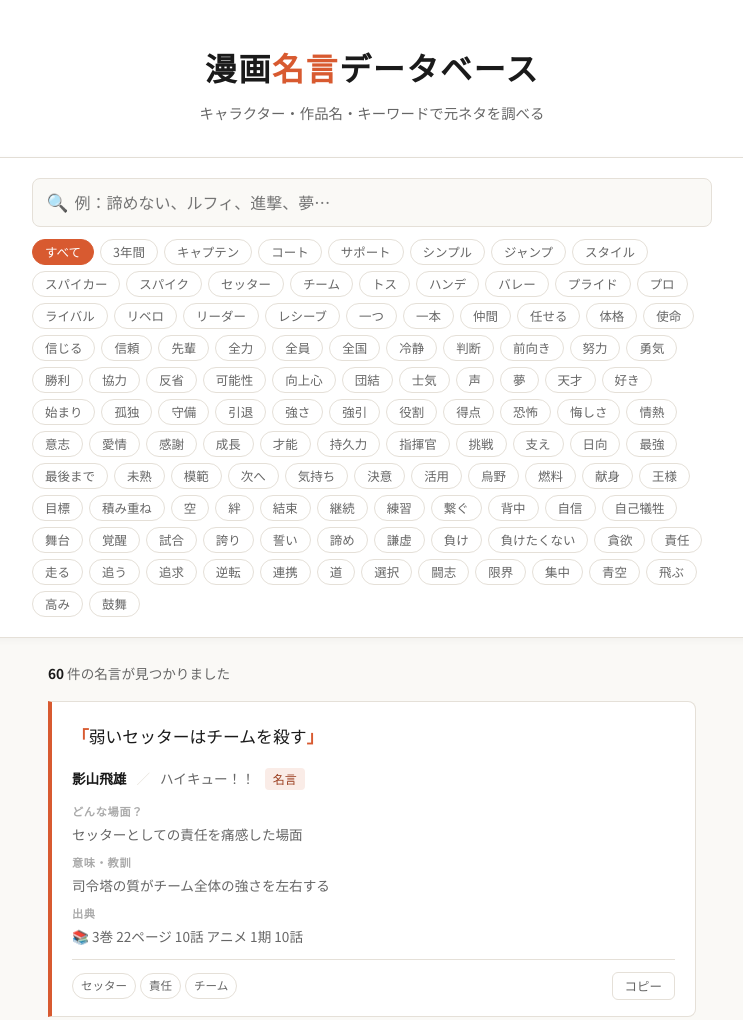
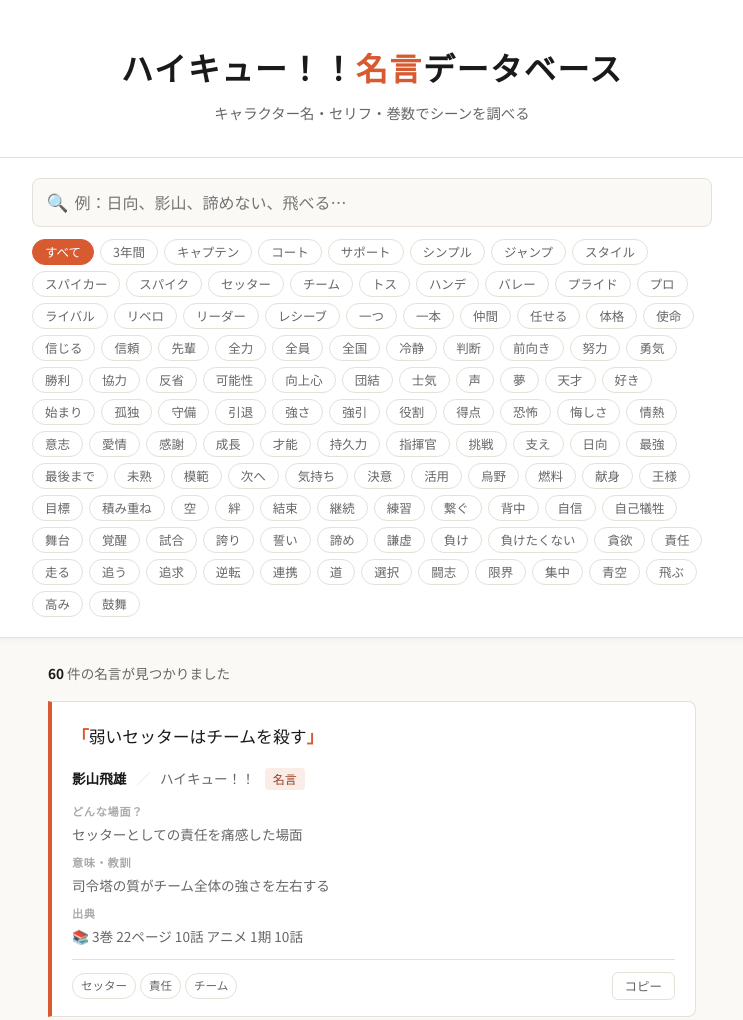
Before and after one commit to peftware/meigen-finder, a plain HTML site: page index.html in a window 1280 px wide. Shown: the top 1020 px of the page, without its empty margins (268-1011 px from the left). Drawn offline with Linux system fonts and the light colour scheme.

Commit message:
Update index.html

```diff
--- a/index.html
+++ b/index.html
@@ -3,8 +3,8 @@
 <head>
   <meta charset="UTF-8">
   <meta name="viewport" content="width=device-width, initial-scale=1.0">
-  <title>漫画名言データベース | 元ネタ・場面をあいまい検索</title>
-  <meta name="description" content="漫画・アニメの名言・格言を元ネタ解説つきで検索。キャラクター名・作品名・キーワードからあいまい検索できます。">
+  <title>ハイキュー！！名言データベース | セリフの元ネタ・場面をあいまい検索</title>
+  <meta name="description" content="ハイキュー！！の名言・セリフを元ネタ解説つきで検索。キャラクター名・キーワード・巻数からあいまい検索できます。">
   <link rel="preconnect" href="https://fonts.googleapis.com">
   <link href="https://fonts.googleapis.com/css2?family=Noto+Serif+JP:wght@400;700&family=Noto+Sans+JP:wght@400;500;700&display=swap" rel="stylesheet">
   <style>
@@ -244,15 +244,15 @@
 <body>
 
 <header>
-  <h1 class="site-title">漫画<span>名言</span>データベース</h1>
-  <p class="site-desc">キャラクター・作品名・キーワードで元ネタを調べる</p>
+  <h1 class="site-title">ハイキュー！！<span>名言</span>データベース</h1>
+  <p class="site-desc">キャラクター名・セリフ・巻数でシーンを調べる</p>
 </header>
 
 <div class="search-section">
   <div class="search-inner">
     <div class="search-box">
       <span class="search-icon">🔍</span>
-      <input id="search" type="search" placeholder="例：諦めない、ルフィ、進撃、夢…" autocomplete="off">
+      <input id="search" type="search" placeholder="例：日向、影山、諦めない、飛べる…" autocomplete="off">
     </div>
     <div id="tags" class="tag-row"></div>
   </div>
```
